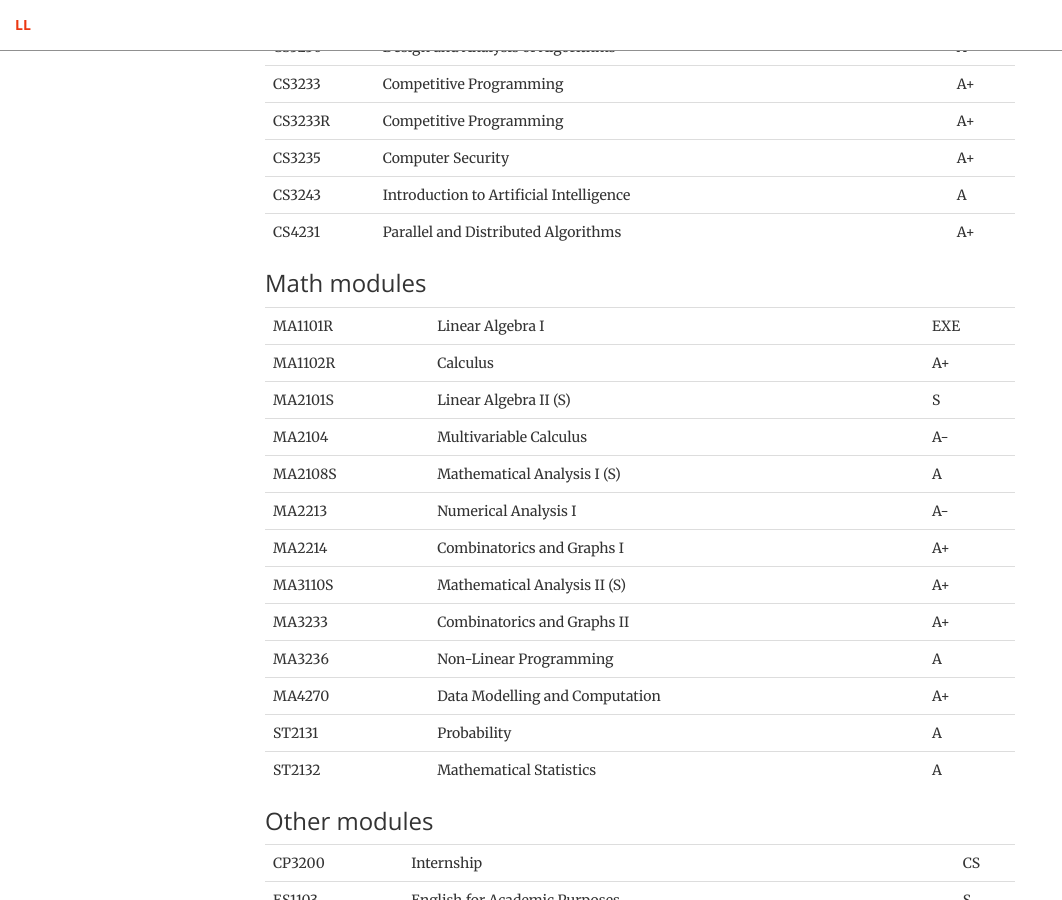
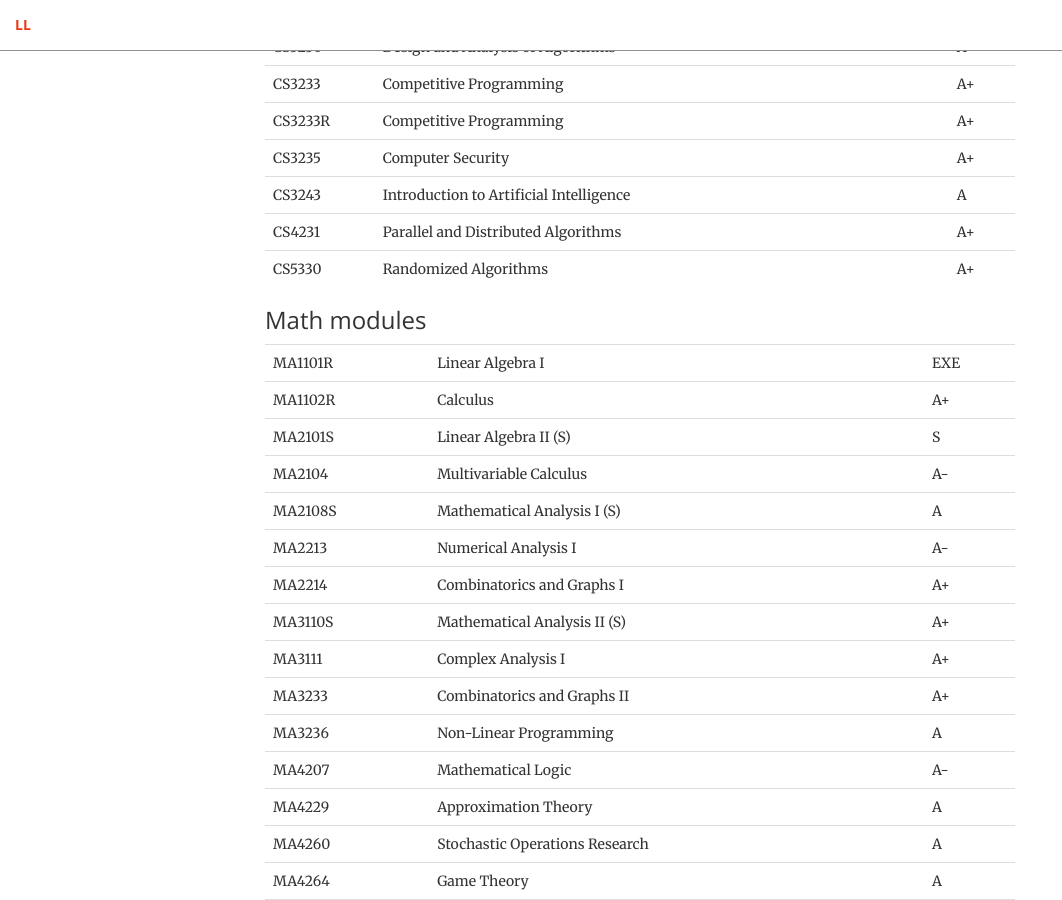
Before and after one commit to limli/limli.github.io, a Jekyll site: the page built from modules.html, in a window 1280 px wide and 900 px high, scrolled down 1415 px. Shown: the whole window, without its empty margins (0-1062 px from the left). Built offline with Jekyll 4.4.1, drawn with Linux system fonts in a browser that asks for light colours.

Commit message:
update y3s2

```diff
--- a/_data/modules.json
+++ b/_data/modules.json
@@ -86,6 +86,11 @@
                 "code": "CS4231",
                 "description": "Parallel and Distributed Algorithms",
                 "grade": "A+"
+            },
+            {
+                "code": "CS5330",
+                "description": "Randomized Algorithms",
+                "grade": "A+"
             }
         ]
     },
@@ -133,6 +138,11 @@
                 "grade": "A+"
             },
             {
+                "code": "MA3111",
+                "description": "Complex Analysis I",
+                "grade": "A+"
+            },
+            {
                 "code": "MA3233",
                 "description": "Combinatorics and Graphs II",
                 "grade": "A+"
@@ -140,6 +150,26 @@
             {
                 "code": "MA3236",
                 "description": "Non-Linear Programming",
+                "grade": "A"
+            },
+            {
+                "code": "MA4207",
+                "description": "Mathematical Logic",
+                "grade": "A-"
+            },
+            {
+                "code": "MA4229",
+                "description": "Approximation Theory",
+                "grade": "A"
+            },
+            {
+                "code": "MA4260",
+                "description": "Stochastic Operations Research",
+                "grade": "A"
+            },
+            {
+                "code": "MA4264",
+                "description": "Game Theory",
                 "grade": "A"
             },
             {
```
Also changed, not shown: 1 other file.
